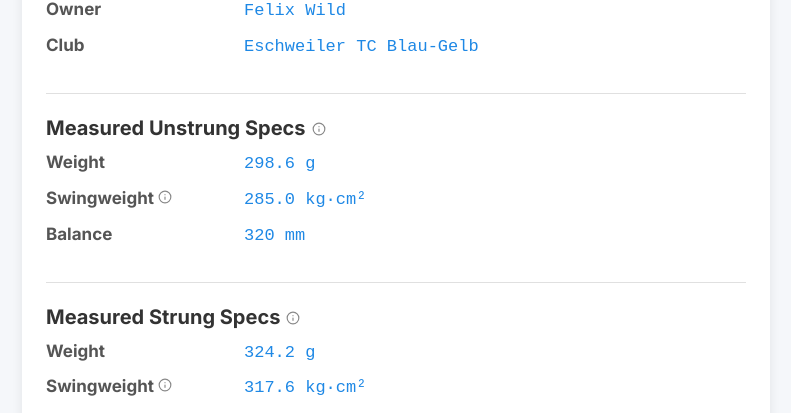
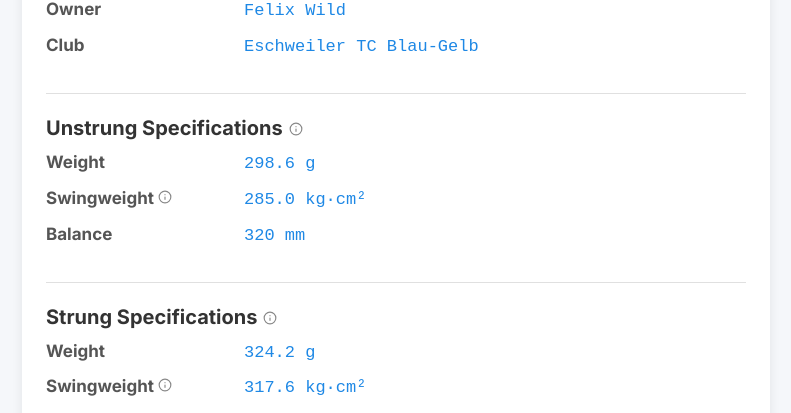
Before and after one commit to stringsmatter/Info, a Jekyll site: the page built from FW01/index.html, in a window 1280 px wide. Shown: the part 149-562 px from the top of the page, without its empty margins (244-1035 px from the left). Built offline with Jekyll 4.4.1, drawn with Linux system fonts in a browser that asks for light colours.

Commit message:
Update racquet.html

```diff
--- a/_layouts/racquet.html
+++ b/_layouts/racquet.html
@@ -141,7 +141,7 @@
   <!-- ===== Block 1: Measured Unstrung Specs ===== -->
   <section>
     <h2 style="display: flex; align-items: center; gap: 6px;">
-      Measured Unstrung Specs
+      Unstrung Specifications
       <span aria-describedby="mu-specs-tooltip" class="tooltip-icon tooltip-heading" tabindex="0">
         <button aria-label="Informationen zu gemessenen unbesaiteten Spezifikationen" type="button">
           <svg fill="none" height="14" stroke="#888" stroke-linecap="round" stroke-linejoin="round" stroke-width="2" viewBox="0 0 24 24" width="14" xmlns="http://www.w3.org/2000/svg">
@@ -180,7 +180,7 @@
   <!-- ===== Block 2: Measured Strung Specs ===== -->
   <section>
     <h2 style="display: flex; align-items: center; gap: 6px;">
-      Measured Strung Specs
+      Strung Specifications
       <span aria-describedby="ms-specs-tooltip" class="tooltip-icon tooltip-heading" tabindex="0">
         <button aria-label="Informationen zu gemessenen besaiteten Spezifikationen" type="button">
           <svg fill="none" height="14" stroke="#888" stroke-linecap="round" stroke-linejoin="round" stroke-width="2" viewBox="0 0 24 24" width="14" xmlns="http://www.w3.org/2000/svg">
```
